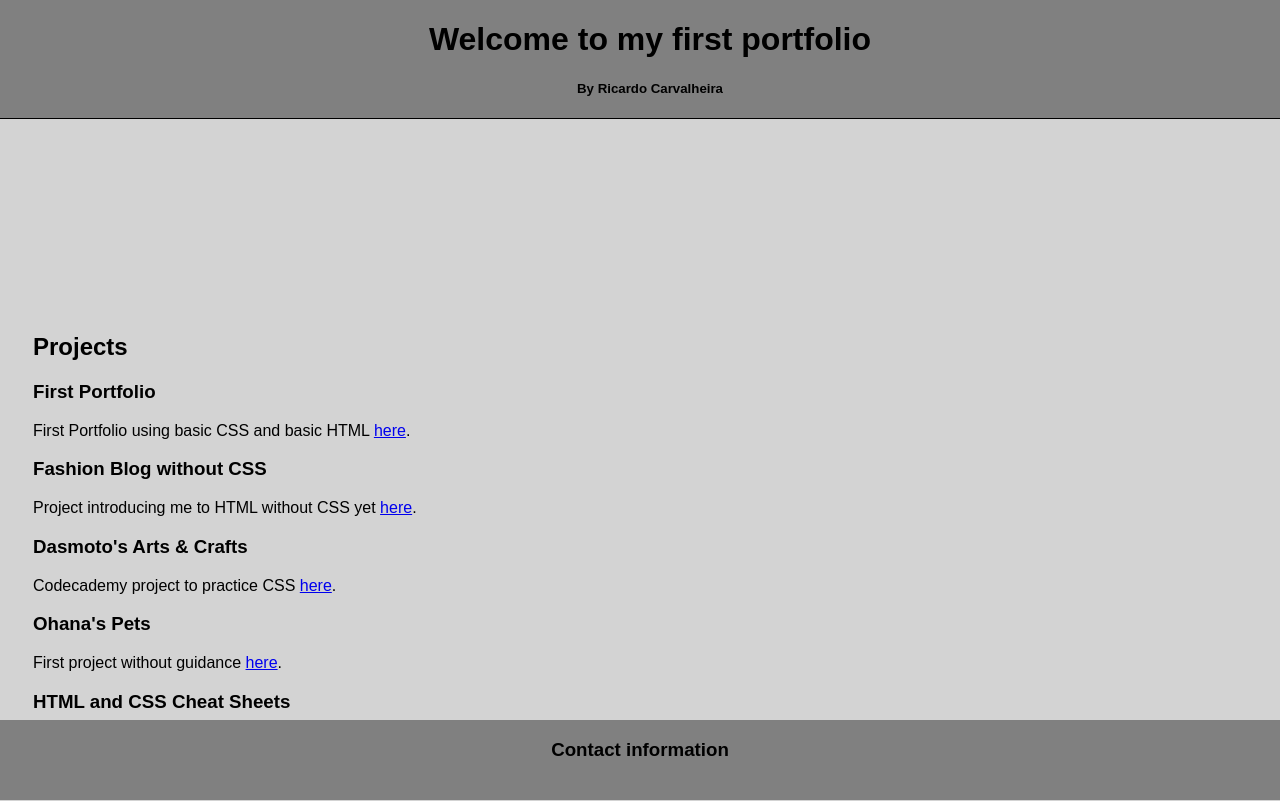
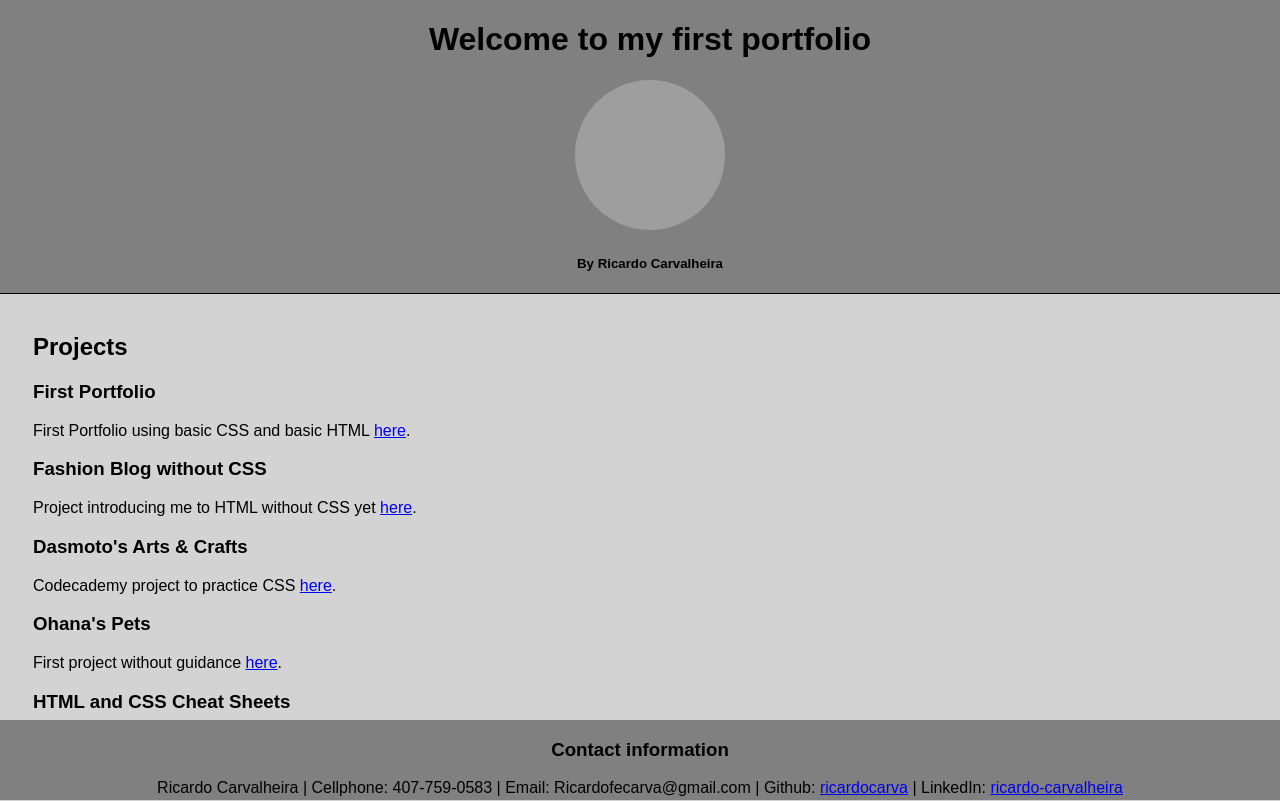
Before and after one commit to ricardocarva/first-portfolio, a website: page index.html in a window 1280 px wide. Shown: the top 801 px of the page. Drawn offline with Linux system fonts and the light colour scheme; grey boxes are pictures that could not be loaded.

Commit message:
Fixed links using blcl

```diff
--- a/index.html
+++ b/index.html
@@ -11,7 +11,7 @@
     <header>
       <h1>Welcome to my first portfolio</h1>
       <div id="profile-photo">
-        <!-- <a href="https://www.linkedin.com/in/ricardo-carvalheira/" target="_blank"><img src="https://media-exp1.licdn.com/dms/image/C4D03AQEa1U-WmYlJhw/profile-displayphoto-shrink_800_800/0/1646280831669?e=1665014400&v=beta&t=cXJTyLF_zKimqUGev7b-Wa8NJkSIXXZHgJUsyuMQ7TY" alt="Ricardo looking sharp"></a> -->
+        <a href="https://www.linkedin.com/in/ricardo-carvalheira/" target="_blank"><img src="https://media-exp1.licdn.com/dms/image/C4D03AQEa1U-WmYlJhw/profile-displayphoto-shrink_800_800/0/1646280831669?e=1665014400&v=beta&t=cXJTyLF_zKimqUGev7b-Wa8NJkSIXXZHgJUsyuMQ7TY" alt="Ricardo looking sharp"></a>
         <h5>By Ricardo Carvalheira</h5>
       </div>
     </header>
@@ -42,6 +42,6 @@
     </body>
   <footer>
     <h3>Contact information</h3>
-    <!-- <p>Ricardo Carvalheira | Cellphone: 407-759-0583 | Email: Ricardofecarva@gmail.com | Github: <a href="https://github.com/ricardocarva">ricardocarva</a> | LinkedIn: <a href="https://www.linkedin.com/in/ricardo-carvalheira/">ricardo-carvalheira</a></p> -->
+    <p>Ricardo Carvalheira | Cellphone: 407-759-0583 | Email: Ricardofecarva@gmail.com | Github: <a href="https://github.com/ricardocarva">ricardocarva</a> | LinkedIn: <a href="https://www.linkedin.com/in/ricardo-carvalheira/">ricardo-carvalheira</a></p>
   </footer>
 </html>
```
